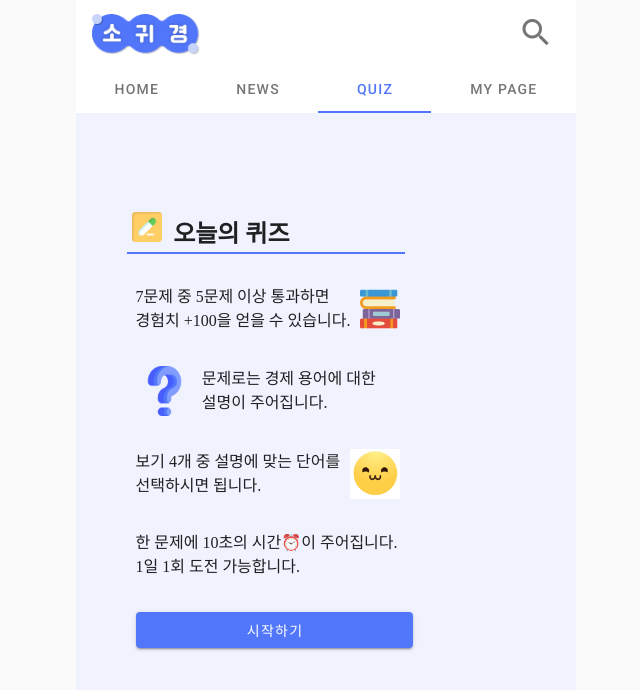
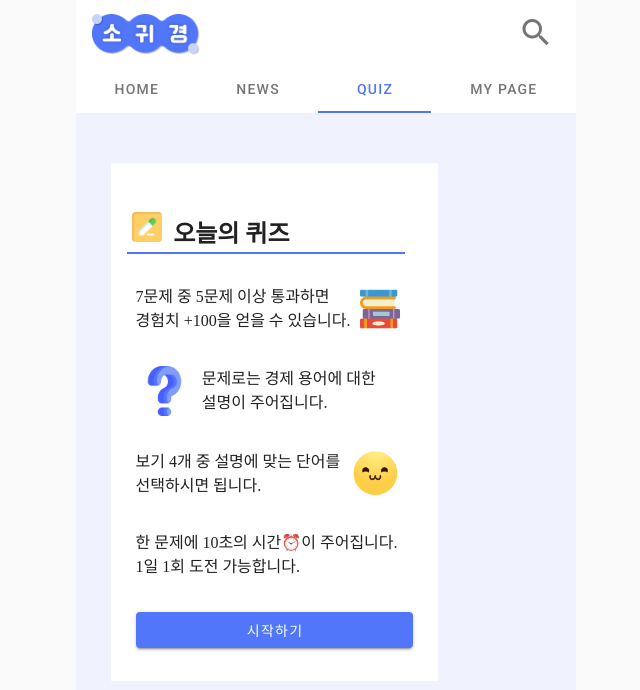
Before and after one commit to Jeeyoun-S/Cow-Economy, a Vue app in the folder frontend/: page /quiz in a window 1280 px wide. Shown: the top 690 px of the page, without its empty margins (314-954 px from the left). Built offline with nearby package versions, Linux system fonts and the light colour scheme; no server answers; a web font is replaced by a local one.

Commit message:
Refactor: --quiz-6 흰색 white로 변경
- 기존 --quiz-1-col-6 지우고
- vuetify에서 지원하는 white로 변경

```diff
--- a/frontend/src/components/Quiz/TodayQuiz.vue
+++ b/frontend/src/components/Quiz/TodayQuiz.vue
@@ -32,7 +32,7 @@
         <v-btn
           class="answerBtn"
           style="height: 150px"
-          :color="`var(--quiz-1-col-6)`"
+          color="white"
           :id="key"
           :value="key"
           @click="checkAnswer(key)"
--- a/frontend/src/components/Quiz/TodayQuizInfo.vue
+++ b/frontend/src/components/Quiz/TodayQuizInfo.vue
@@ -103,7 +103,7 @@ export default {
 
   width: 327px;
   height: 518px;
-  background-color: var(--quiz-1-col-6);
+  background-color: white;
 
   margin-left: 7%;
   margin-top: 10%;
--- a/frontend/src/components/Quiz/element/StepProgress.vue
+++ b/frontend/src/components/Quiz/element/StepProgress.vue
@@ -30,7 +30,7 @@ export default {
     return {
       steps: ["1", "2", "3", "4", "5", "6", "7"],
       activeColor: `var(--main-col-2)`, // #5176FA
-      passiveColor: `var(--quiz-1-col-6)`, //  #FFFFFF
+      passiveColor: "white", //  #FFFFFF
       lineThickness: 6,
       activeThickness: 3,
       passiveThickness: 3,
```
